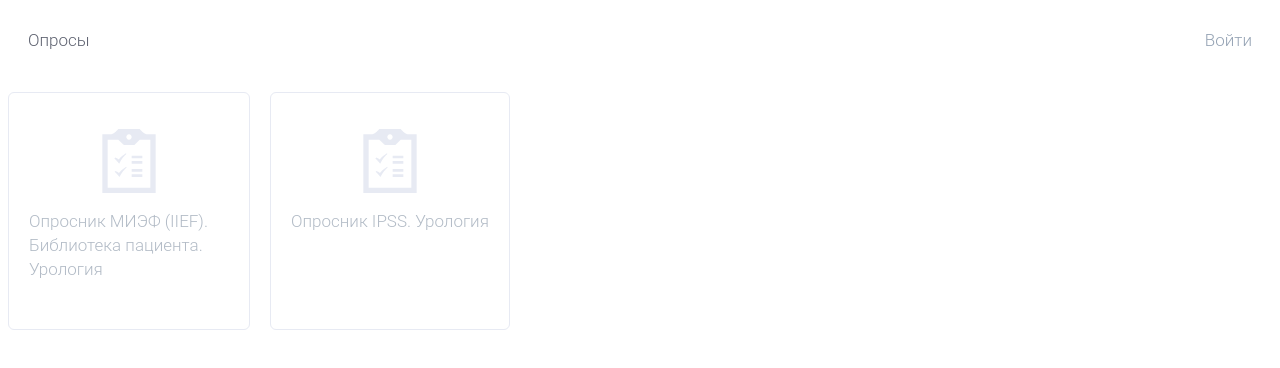
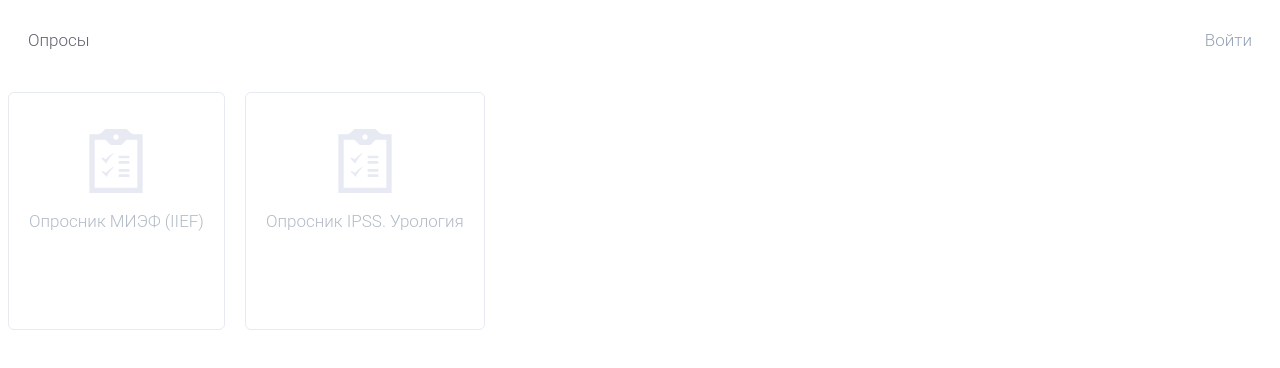
Before and after one commit to selftest0/selftest0.github.io, a React (Create React App) app: page /survey/list in a window 1280 px wide. Shown: the top 368 px of the page. Built offline with nearby package versions, Linux system fonts and the light colour scheme; what redux-api-middleware would draw is missing.

Commit message:
fix gusev requirements

```diff
--- a/src/views/pages/survey/data/list.js
+++ b/src/views/pages/survey/data/list.js
@@ -3,7 +3,7 @@ import React from 'react';
 export default [
     {
         id: '5c0545c67f31170016165879',
-        title: 'Опросник МИЭФ (IIEF). Библиотека пациента. Урология',
+        title: 'Опросник МИЭФ (IIEF)',
         formula: index => index / 2,
         test: (value) => {
             if (value < 11) return 'тяжелая степень эректильной дисфункции';
--- a/src/views/pages/survey/item/template.js
+++ b/src/views/pages/survey/item/template.js
@@ -30,12 +30,13 @@ export default class SurveyItem extends Component {
 
     handleSubmit = () => {
         const { survey, results } = this.state;
-        const verdict = survey.test(results.reduce((res, i) => res + i, 0));
-        this.setState({ verdict });
+        const score = results.reduce((res, i) => res + i, 0);
+        const verdict = survey.test(score);
+        this.setState({ score, verdict });
     };
 
     render() {
-        const { survey, disabled, verdict } = this.state;
+        const { survey, disabled, score, verdict } = this.state;
         return (
             <Row id="survey-item-page">
                 <div className="survey-item__title">{survey.title}</div>
@@ -59,10 +60,10 @@ export default class SurveyItem extends Component {
                     ))
                 }
                 <div className="survey-item__send">
-                    <Button type="submit" name="submit" blue onClick={this.handleSubmit} disabled={disabled}>Отправить</Button>
+                    <Button type="submit" name="submit" blue onClick={this.handleSubmit} disabled={disabled}>Результат</Button>
                 </div>
                 <Modal open={!!verdict} onClose={() => this.setState({ verdict: undefined })}>
-                    <Modal.Header>Результат теста</Modal.Header>
+                    <Modal.Header>Ваш результат {score} баллов</Modal.Header>
                     <Modal.Body>{verdict}</Modal.Body>
                 </Modal>
             </Row>
```
